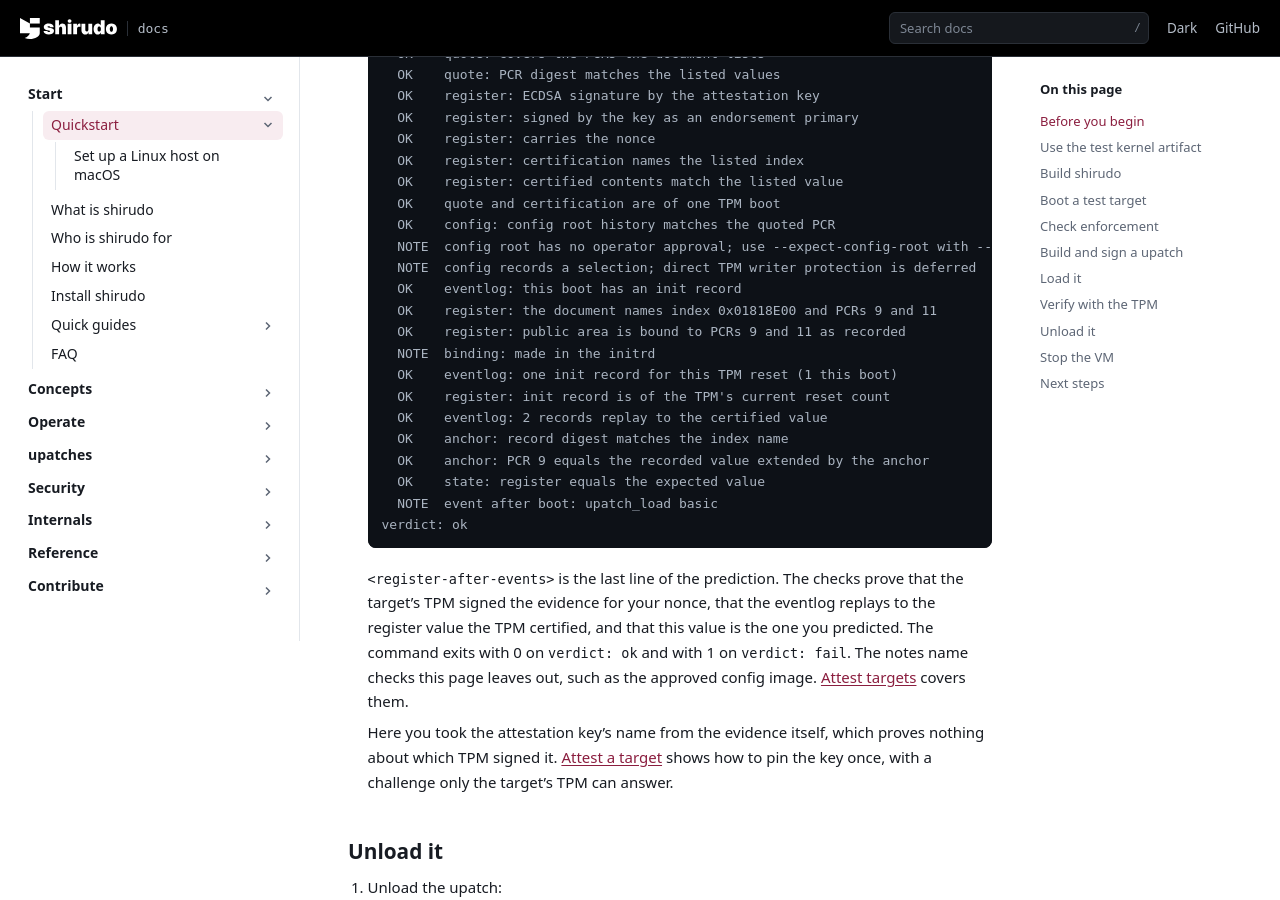
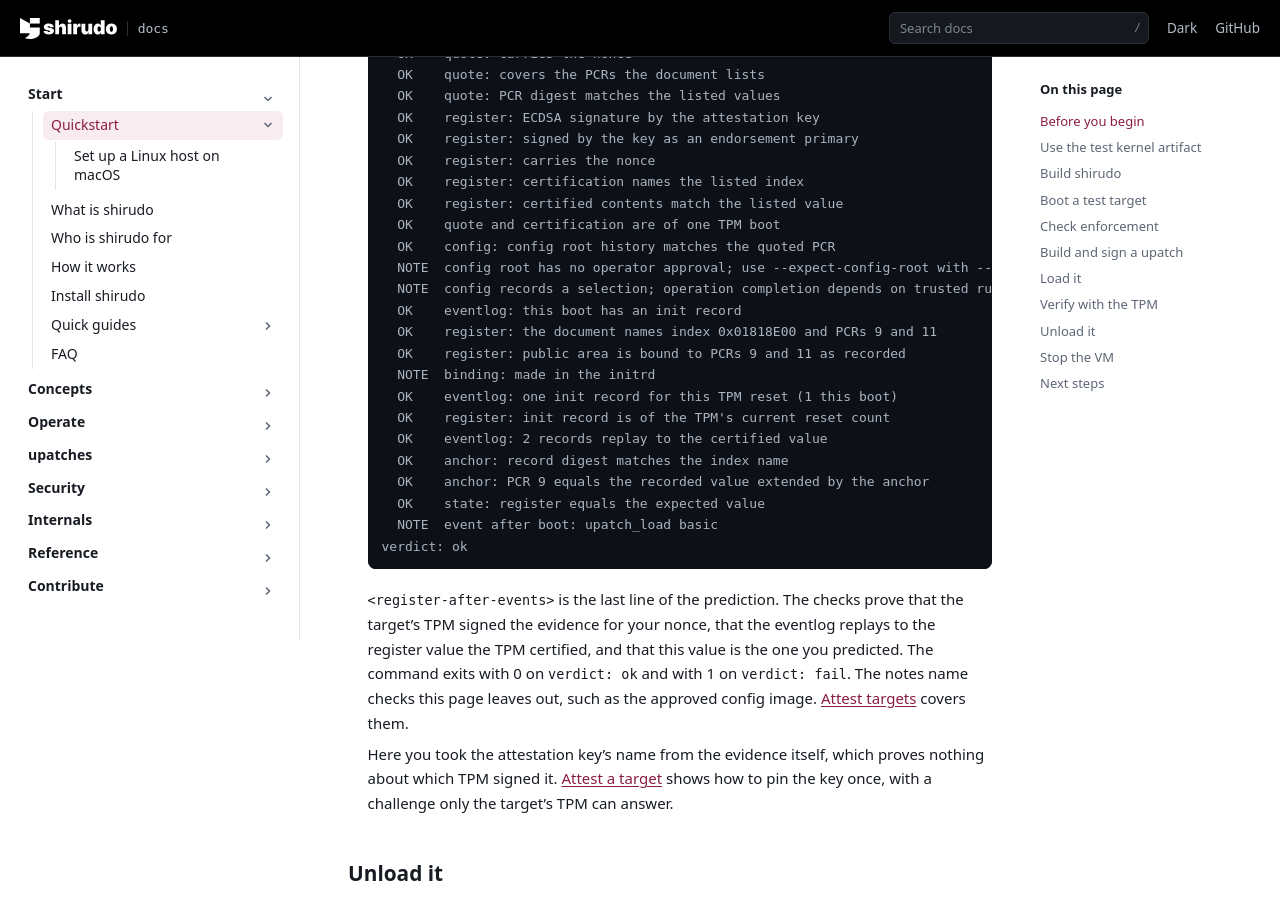
Before and after one commit to AliBashaSY/shirudo, a Sphinx documentation site: the page built from Documentation/start/quickstart.rst, in a window 1280 px wide and 900 px high, scrolled down 9372 px. Built offline with Sphinx 7.4.7, drawn with Linux system fonts in a browser that asks for light colours; pages that are not in the unit, such as notebooks, are missing from menus; some of the changed text lies outside the part shown.

Commit message:
docs: sync quickstart examples with CLI output
The quickstart status example omits XdpCovered, and the attestation
verification example shows an outdated config note. Update both
examples to match the output readers see when running the commands.

Signed-off-by: Andrea Lattuada <andrea@lattuada.me>

```diff
--- a/Documentation/start/quickstart.rst
+++ b/Documentation/start/quickstart.rst
@@ -522,7 +523,7 @@ nothing but the evidence, your certificates and your artifacts.
         OK    quote and certification are of one TPM boot
         OK    config: config root history matches the quoted PCR
         NOTE  config root has no operator approval; use --expect-config-root with --expect-config-pcr
-        NOTE  config records a selection; direct TPM writer protection is deferred
+        NOTE  config records a selection; operation completion depends on trusted runtime guards
         OK    eventlog: this boot has an init record
         OK    register: the document names index 0x01818E00 and PCRs 9 and 11
         OK    register: public area is bound to PCRs 9 and 11 as recorded
```
Also changed, not shown: other parts of Documentation/start/quickstart.rst (+1 -0 lines).
